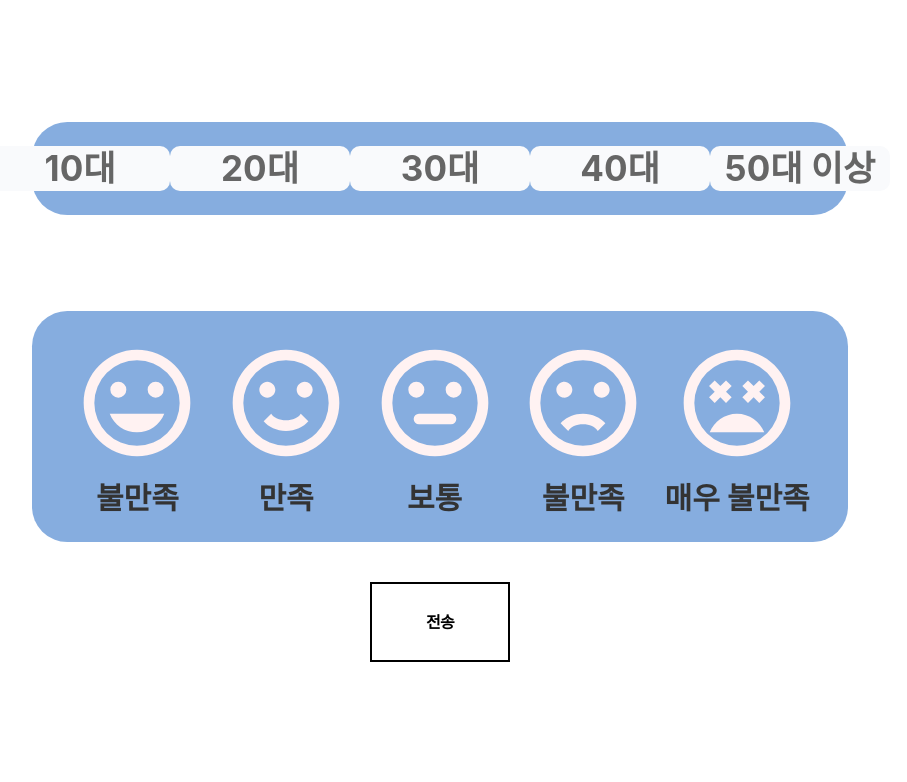
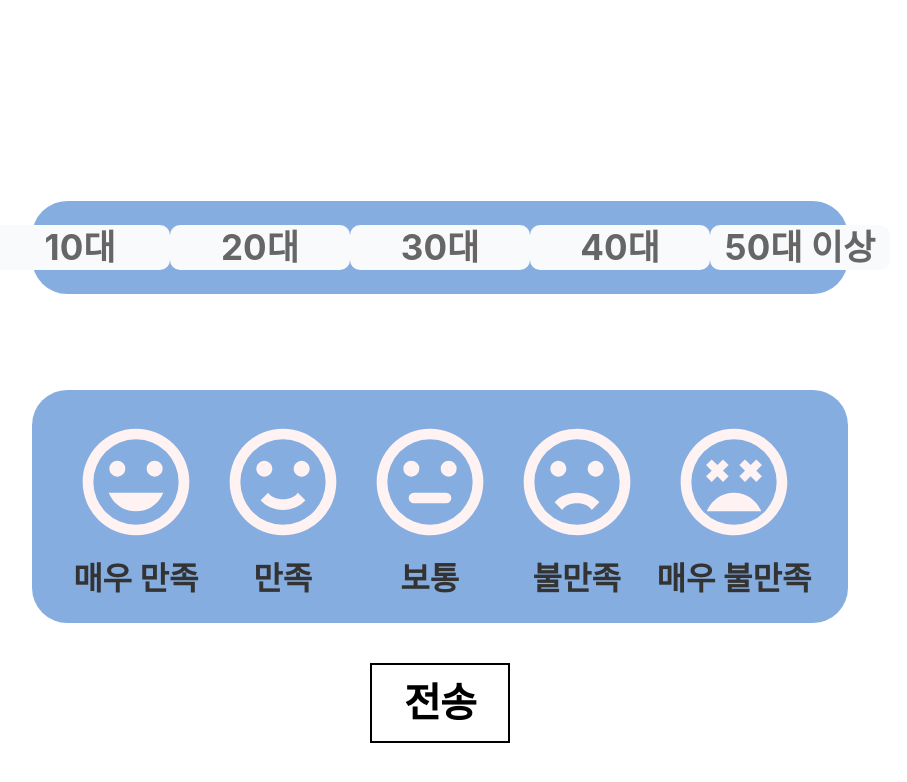
Before and after one commit to kiwoook/goyang_rehab_button, a React (Create React App) app: page /survey in a window 1280 px wide. Shown: the top 782 px of the page, without its empty margins (200-1107 px from the left). Built offline with nearby package versions, Linux system fonts and the light colour scheme; no server answers; a web font is replaced by a local one.

Commit message:
Fix: 위치 조정

```diff
--- a/src/App.css
+++ b/src/App.css
@@ -154,7 +154,7 @@ svg {
 
 .rating-text {
   margin-top: 4px; /* SVG와 텍스트 사이의 간격 */
-  font-size: 30px; /* 텍스트 크기 */
+  font-size: 2rem; /* 텍스트 크기 */
   font-weight: bold;
   color: #333; /* 텍스트 색상 */
 }
--- a/src/pages/Survey.js
+++ b/src/pages/Survey.js
@@ -68,8 +68,8 @@ const Survey = () => {
           display: "flex",
           width: "100vw",
           height: "100vh", // 화면 전체를 차지하게 함
+          paddingTop:"5rem",
           justifyContent: "center",
-          alignItems: "center", // 수직 가운데 정렬
           flexDirection: "column",
         }}
       >
@@ -155,7 +155,7 @@ const Survey = () => {
                   <svg viewBox="0 0 24 24">
                     <path d="M12,17.5C14.33,17.5 16.3,16.04 17.11,14H6.89C7.69,16.04 9.67,17.5 12,17.5M8.5,11A1.5,1.5 0 0,0 10,9.5A1.5,1.5 0 0,0 8.5,8A1.5,1.5 0 0,0 7,9.5A1.5,1.5 0 0,0 8.5,11M15.5,11A1.5,1.5 0 0,0 17,9.5A1.5,1.5 0 0,0 15.5,8A1.5,1.5 0 0,0 14,9.5A1.5,1.5 0 0,0 15.5,11M12,20A8,8 0 0,1 4,12A8,8 0 0,1 12,4A8,8 0 0,1 20,12A8,8 0 0,1 12,20M12,2C6.47,2 2,6.5 2,12A10,10 0 0,0 12,22A10,10 0 0,0 22,12A10,10 0 0,0 12,2Z" />
                   </svg>
-                  <span className="rating-text">불만족</span>
+                  <span className="rating-text">매우 만족</span>
                 </label>
                 <label htmlFor="happy" className="rating-label">
                   <input
@@ -242,7 +242,7 @@ const Survey = () => {
                 type="submit"
                 style={{ height: "10vh", width: "10vw" }}
               >
-                전송
+                <span style={{fontSize:"2.5rem"}}>전송</span>
               </ModalButton>
             </div>
           </Container>
```
